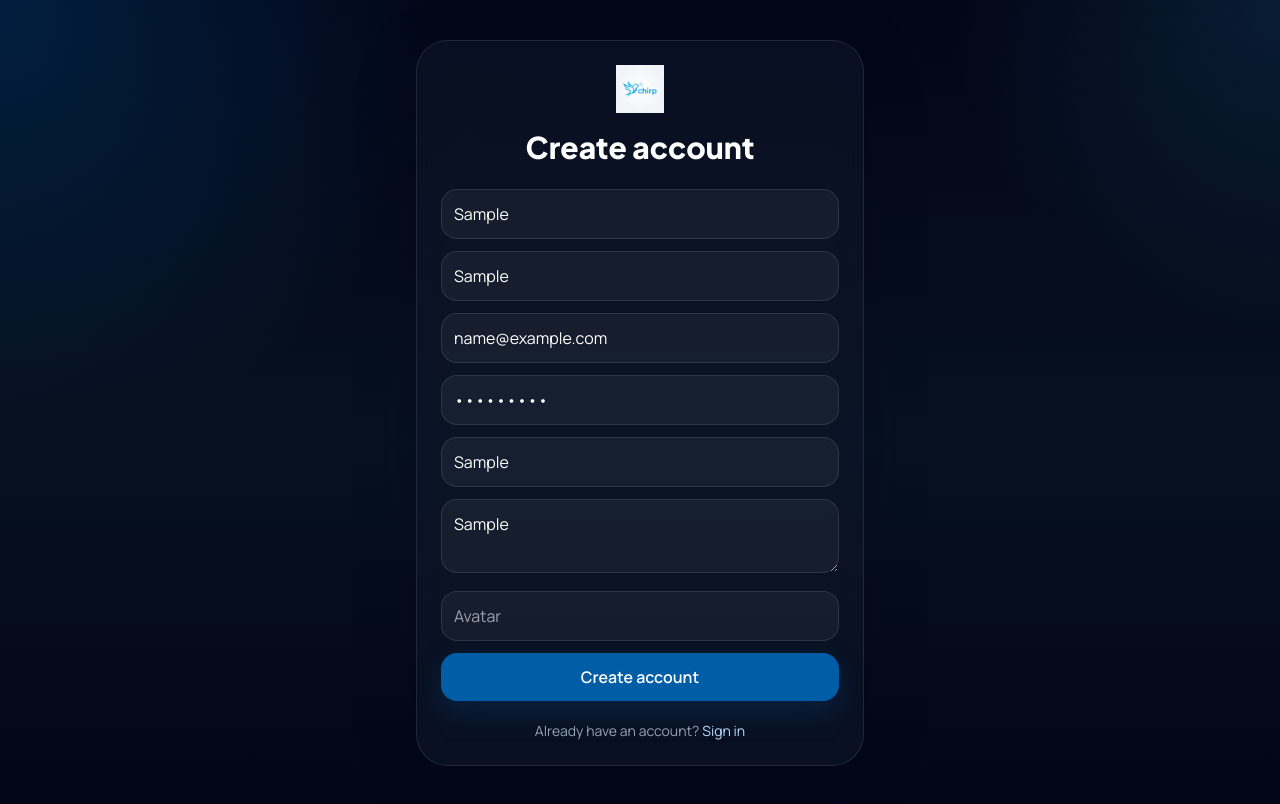
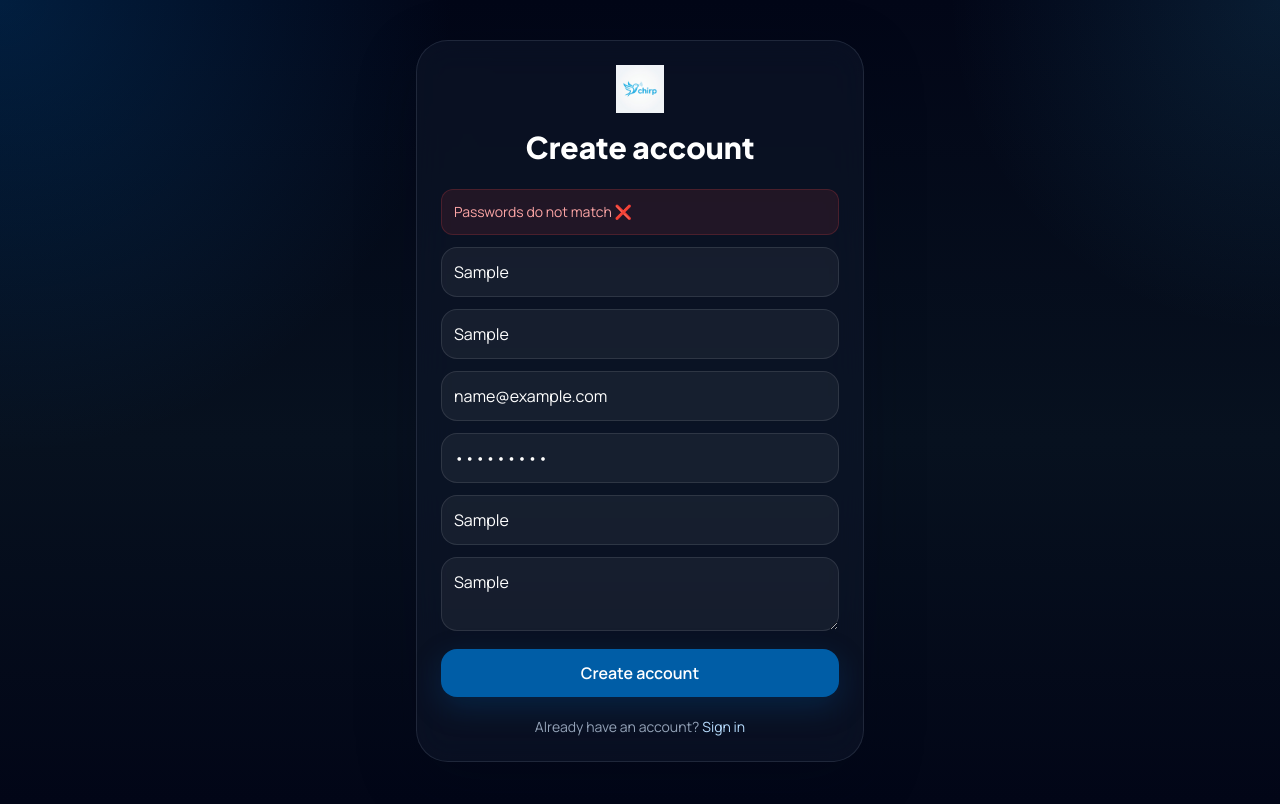
Before and after one commit to tejasthakuryt1308-afk/chirp-project, a React (Vite) app in the folder frontend/: page /signup in a window 1280 px wide. Both pictures are taken after typing "Sample", "Sample", "name@example.com", "Sample123", "Sample", "Sample" into the empty fields and a click on the button "Create account". Built offline with nearby package versions, Linux system fonts and the light colour scheme; no server answers.

Commit message:
Add error and success state handling in Signup

```diff
--- a/frontend/src/components/Auth/Signup.jsx
+++ b/frontend/src/components/Auth/Signup.jsx
@@ -35,12 +35,16 @@ export default function Signup() {
   });
 
   const [loading, setLoading] = useState(false);
+  const [error, setError] = useState('');
+  const [success, setSuccess] = useState('');
 
   const submit = async (e) => {
     e.preventDefault();
+    setError('');
+    setSuccess('');
 
     if (form.password !== form.confirmPassword) {
-      return alert('Passwords do not match ❌');
+      return setError('Passwords do not match ❌');
     }
 
     try {
@@ -52,21 +56,26 @@ export default function Signup() {
         email: form.email,
         password: form.password,
         bio: form.bio,
-        avatar: form.avatar
+
+        // ✅ AUTO GENERATE CLEAN AVATAR
+        avatar: `https://ui-avatars.com/api/?name=${form.name}&background=0D8ABC&color=fff`
       };
 
       await signup(payload);
 
-      alert("Signup successful ✅");
+      setSuccess('Account created successfully 🚀');
 
-      navigate('/');
+      // small delay for UX
+      setTimeout(() => {
+        navigate('/');
+      }, 1000);
 
     } catch (err) {
       console.error(err);
 
-      alert(
+      setError(
         err.response?.data?.message ||
-        "Signup failed ❌ (maybe user already exists)"
+        "Signup failed ❌ (email or handle already exists)"
       );
     } finally {
       setLoading(false);
@@ -87,7 +96,21 @@ export default function Signup() {
     >
       <form onSubmit={submit} className="space-y-3">
 
-        {['name','handle','email','password','confirmPassword','bio','avatar'].map((k) => (
+        {/* ✅ ERROR UI */}
+        {error && (
+          <div className="rounded-xl bg-red-500/10 border border-red-500/20 p-3 text-sm text-red-300">
+            {error}
+          </div>
+        )}
+
+        {/* ✅ SUCCESS UI */}
+        {success && (
+          <div className="rounded-xl bg-green-500/10 border border-green-500/20 p-3 text-sm text-green-300">
+            {success}
+          </div>
+        )}
+
+        {['name','handle','email','password','confirmPassword','bio'].map((k) => (
           k === 'bio' ? (
             <textarea
               key={k}
```
